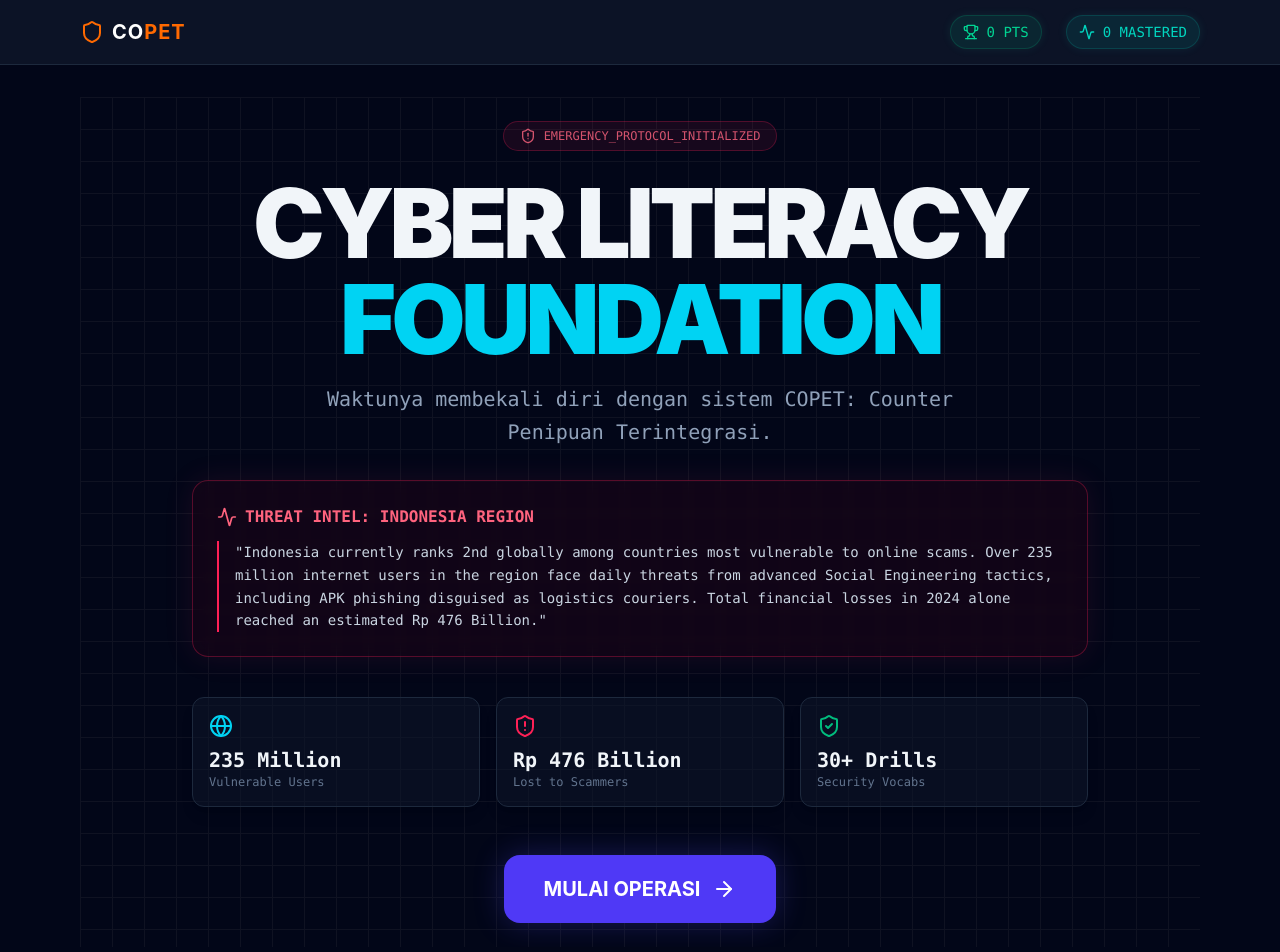
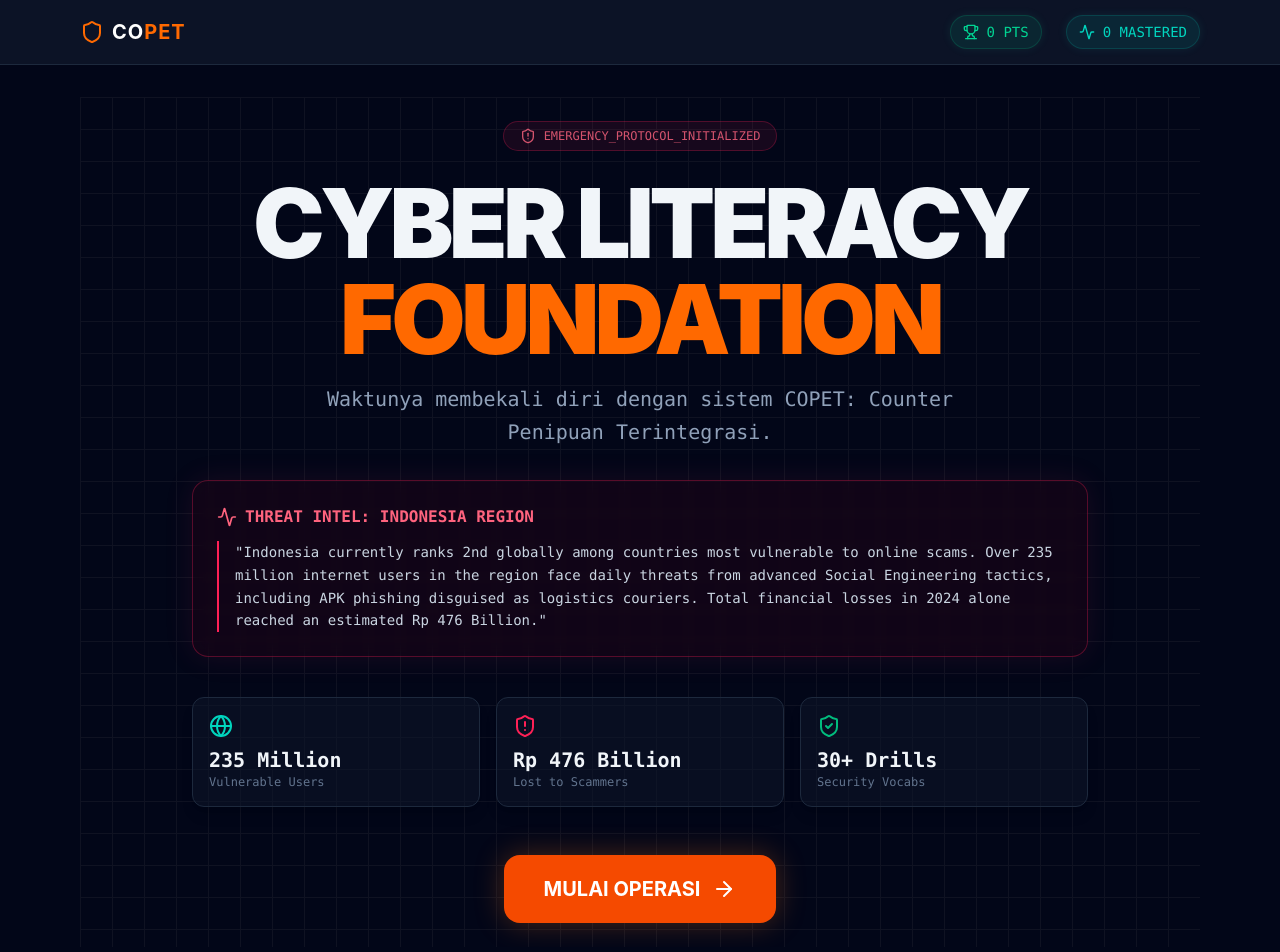
Before and after one commit to rezaanaksoleh213-boop/COPET2, a React (Vite) app: page / in a window 1280 px wide. Shown: the top 952 px of the page. Built offline with nearby package versions, Linux system fonts and the light colour scheme.

Commit message:
Update LandingPageView.tsx

```diff
--- a/src/components/views/LandingPageView.tsx
+++ b/src/components/views/LandingPageView.tsx
@@ -7,7 +7,6 @@ export function LandingPageView() {
 
   return (
     <div className="min-h-screen bg-slate-950 text-slate-100 flex flex-col items-center justify-center p-6 relative overflow-hidden">
-      {/* Background Animasi Grid */}
       <div className="absolute inset-0 opacity-10 pointer-events-none bg-[linear-gradient(to_right,#808080_1px,transparent_1px),linear-gradient(to_bottom,#808080_1px,transparent_1px)] bg-[length:32px_32px]" />
 
       <motion.div
@@ -21,14 +20,13 @@ export function LandingPageView() {
 
         <h1 className="text-5xl md:text-8xl font-black mb-4 tracking-tighter leading-none">
           CYBER LITERACY <br />
-          <span className="text-cyan-400">FOUNDATION</span>
+          <span className="text-orange-500">FOUNDATION</span>
         </h1>
 
         <p className="text-lg md:text-xl text-slate-400 font-mono mb-8 max-w-2xl mx-auto leading-relaxed">
           Waktunya membekali diri dengan sistem COPET: Counter Penipuan Terintegrasi.
         </p>
 
-        {/* FITUR BARU: BOX KASUS INDONESIA BAHASA INGGRIS */}
         <div className="bg-rose-950/20 border border-rose-500/30 p-5 md:p-6 rounded-2xl mb-10 text-left backdrop-blur-sm shadow-[0_0_30px_rgba(244,63,94,0.1)]">
           <h2 className="text-rose-400 font-mono text-sm md:text-base font-bold mb-3 flex items-center gap-2 uppercase">
             <Activity className="w-5 h-5" /> Threat Intel: Indonesia Region
@@ -40,7 +38,7 @@ export function LandingPageView() {
 
         <div className="grid grid-cols-1 md:grid-cols-3 gap-4 mb-12 text-left">
           <div className="bg-slate-900/50 p-4 rounded-xl border border-slate-800 shadow-lg">
-            <Globe className="text-cyan-400 mb-2" />
+            <Globe className="text-teal-400 mb-2" />
             <div className="text-xl font-bold font-mono">235 Million</div>
             <div className="text-xs text-slate-500 font-mono">Vulnerable Users</div>
           </div>
@@ -58,7 +56,7 @@ export function LandingPageView() {
 
         <button
           onClick={() => setMode('login')}
-          className="group bg-indigo-600 hover:bg-indigo-500 text-white px-10 py-5 rounded-2xl font-bold text-xl transition-all shadow-[0_0_30px_rgba(79,70,229,0.3)] flex items-center gap-3 mx-auto"
+          className="group bg-orange-600 hover:bg-orange-500 text-white px-10 py-5 rounded-2xl font-bold text-xl transition-all shadow-[0_0_30px_rgba(249,115,22,0.3)] flex items-center gap-3 mx-auto"
         >
           MULAI OPERASI <ArrowRight className="group-hover:translate-x-2 transition-transform" />
         </button>
```
